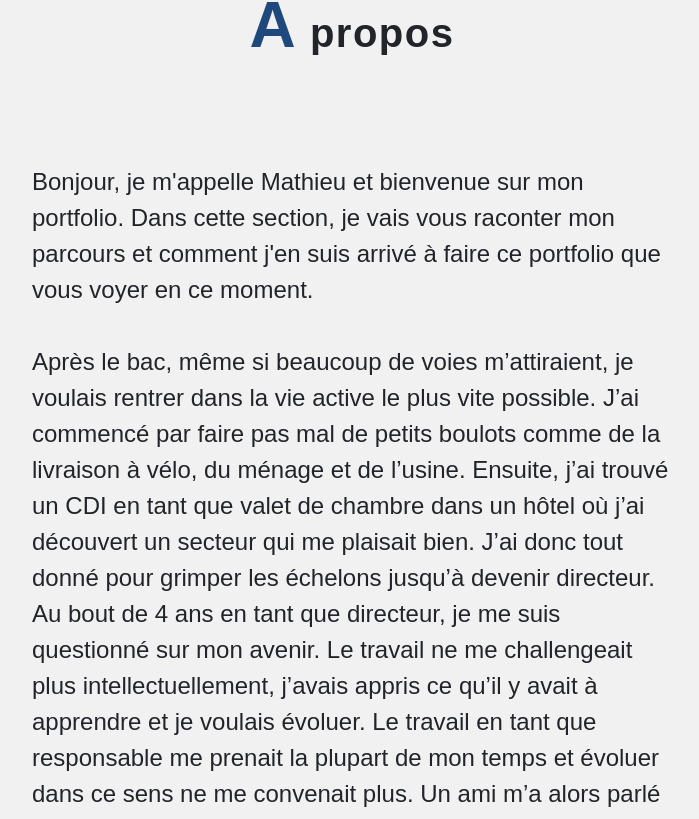
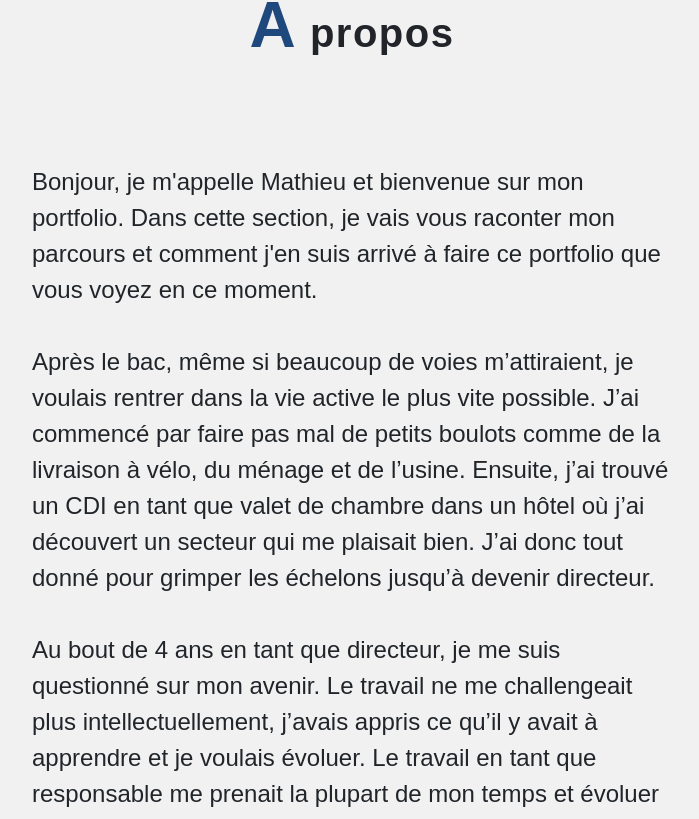
Before and after one commit to BihanMathieu/Portfolio, an Angular app: page /Portfolio/ in a window 1280 px wide. Shown: the part 913-1732 px from the top of the page, without its empty margins (288-987 px from the left). Built offline with nearby package versions, Linux system fonts and the light colour scheme.

Commit message:
commit final

```diff
--- a/src/app/app.component.html
+++ b/src/app/app.component.html
@@ -2,10 +2,12 @@
 
 <section id="about">
     <h1>A propos</h1>
-    <p>Bonjour, je m'appelle Mathieu et bienvenue sur mon portfolio. Dans cette section, je vais vous raconter mon parcours et comment j'en suis arrivé à faire ce portfolio que vous voyer en ce moment.<br><br>
-      Après le bac, même si beaucoup de voies m’attiraient, je voulais rentrer dans la vie active le plus vite possible. J’ai commencé par faire pas mal de petits boulots comme de la livraison à vélo, du ménage et de l’usine. Ensuite, j’ai trouvé un CDI en tant que valet de chambre dans un hôtel où j’ai découvert un secteur qui me plaisait bien. J’ai donc tout donné pour grimper les échelons jusqu’à devenir directeur. Au bout de 4 ans en tant que directeur, je me suis questionné sur mon avenir. Le travail ne me challengeait plus intellectuellement, j’avais appris ce qu’il y avait à apprendre et je voulais évoluer. Le travail en tant que responsable me prenait la plupart de mon temps et évoluer dans ce sens ne me convenait plus. Un ami m’a alors parlé de la programmation, je m’y suis essayé pendant quelques mois et je me suis pris de passion pour le sujet. Je me suis alors lancé dans une reconversion en 2022 sur HTML/CSS, JS, PHP, SQL où j'ai obtenu le titre RNCP de niveau 2 Développeurs intégrateurs en réalisation d’applications web.
+    <p>Bonjour, je m'appelle Mathieu et bienvenue sur mon portfolio. Dans cette section, je vais vous raconter mon parcours et comment j'en suis arrivé à faire ce portfolio que vous voyez en ce moment.<br><br>
+      Après le bac, même si beaucoup de voies m’attiraient, je voulais rentrer dans la vie active le plus vite possible. J’ai commencé par faire pas mal de petits boulots comme de la livraison à vélo, du ménage et de l’usine. Ensuite, j’ai trouvé un CDI en tant que valet de chambre dans un hôtel où j’ai découvert un secteur qui me plaisait bien. J’ai donc tout donné pour grimper les échelons jusqu’à devenir directeur.<br><br>
+      Au bout de 4 ans en tant que directeur, je me suis questionné sur mon avenir. Le travail ne me challengeait plus intellectuellement, j’avais appris ce qu’il y avait à apprendre et je voulais évoluer. Le travail en tant que responsable me prenait la plupart de mon temps et évoluer dans ce sens ne me convenait plus.<br><br>
+      Un ami m’a alors parlé de la programmation, je m’y suis essayé pendant quelques mois et je me suis pris de passion pour le sujet. Je me suis alors lancé dans une reconversion en 2022 sur HTML/CSS, JS, PHP, SQL où j'ai obtenu le titre RNCP de niveau 2 « Développeurs intégrateurs en réalisation d’applications web ».<br><br>
       Aujourd'hui, je cherche une entreprise pour continuer à me challenger et à apprendre dans ce domaine qui est devenu au fil du temps une véritable passion.<br><br>
-      A bientot.</p>
+      A bientôt.</p>
 </section>
 
 
```
Also changed, not shown: 3 other files (tests, documents, lock files or other folders).
